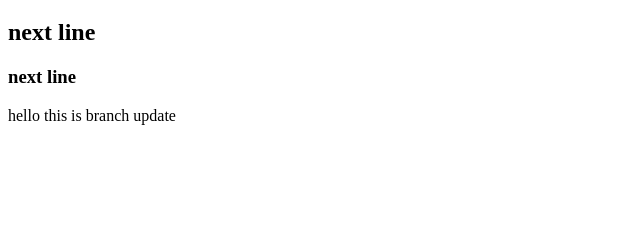
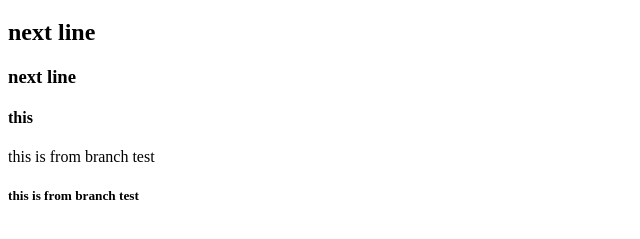
Before and after one commit to udaykandel/helloG6, a plain HTML site: page index.html in a window 1280 px wide. Shown: the part 61-300 px from the top of the page, without its empty margins (0-640 px from the left). Drawn offline with Linux system fonts and the light colour scheme.

Commit message:
this iss test branch

```diff
--- a/index.html
+++ b/index.html
@@ -9,6 +9,8 @@
     <h1>this is an example of gitÆ</h1>
     <h2>next line</h2>
     <h3>next line</h3>
-    <p>hello this is branch update</p>
+    <h4>this </h4>
+    <p>this is from branch test</p>
+    <h5>this is from branch test</h5>
 </body>
 </html>
```
